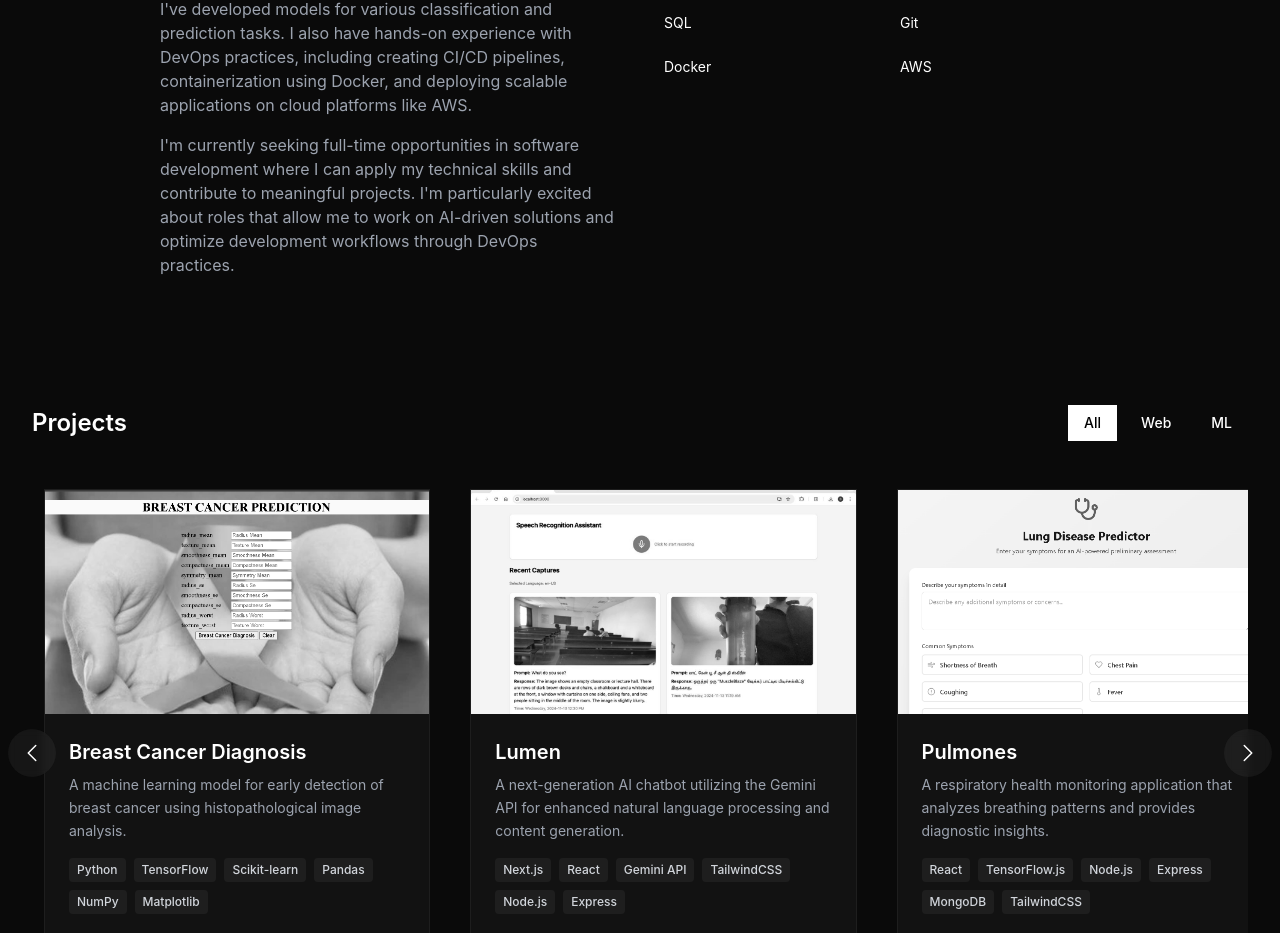
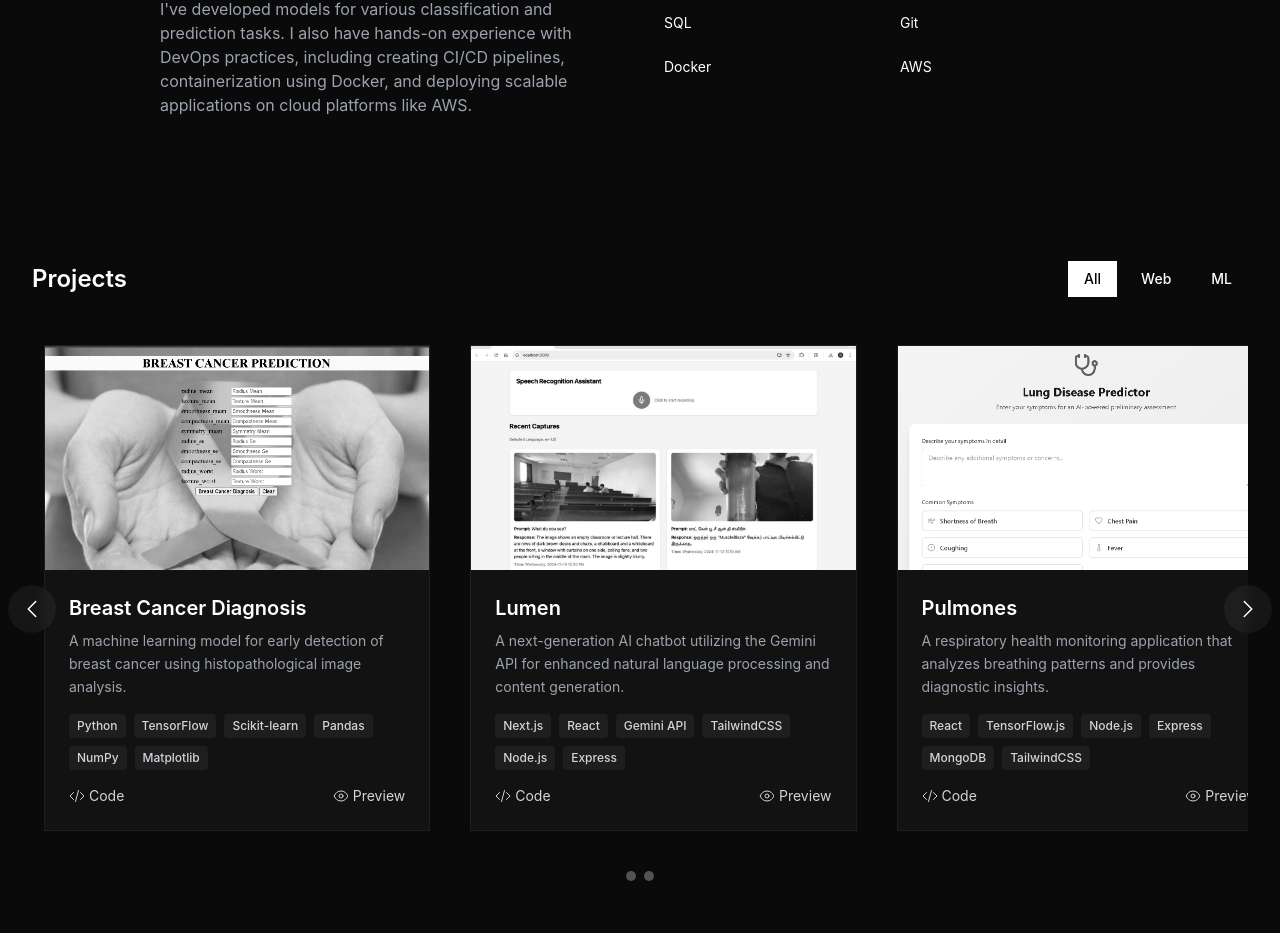
Before and after one commit to gauravpurohit28/portfolio-website, a Next.js app: page / in a window 1280 px wide. Shown: the part 787-1720 px from the top of the page. Built offline with nearby package versions, Linux system fonts and the light colour scheme.

Commit message:
new updates

```diff
--- a/src/app/components/AboutSection.jsx
+++ b/src/app/components/AboutSection.jsx
@@ -30,9 +30,6 @@ const AboutSection = () => {
             <p className="text-gray-400 mb-4">
               My experience extends to machine learning and AI, where I&apos;ve developed models for various classification and prediction tasks. I also have hands-on experience with DevOps practices, including creating CI/CD pipelines, containerization using Docker, and deploying scalable applications on cloud platforms like AWS.
             </p>
-            <p className="text-gray-400">
-              I&apos;m currently seeking full-time opportunities in software development where I can apply my technical skills and contribute to meaningful projects. I&apos;m particularly excited about roles that allow me to work on AI-driven solutions and optimize development workflows through DevOps practices.
-            </p>
           </div>
 
           <div className="lg:w-1/2">
```
